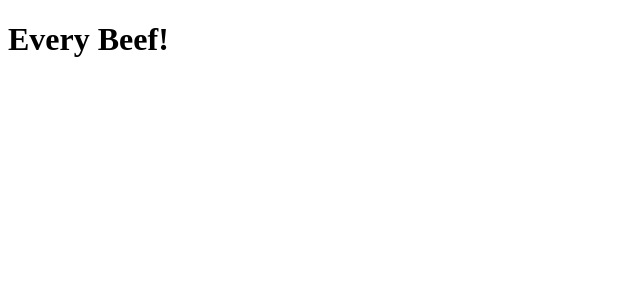
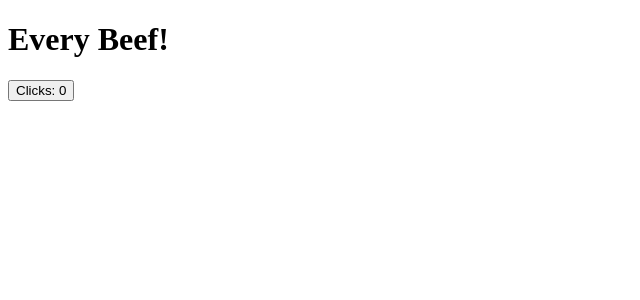
Before and after one commit to frankalbenesius/everybeef, a React (Vite) app: page / in a window 1280 px wide. Shown: the top 300 px of the page, without its empty margins (0-640 px from the left). Built offline with nearby package versions, Linux system fonts and the light colour scheme.

Commit message:
add da state

```diff
--- a/src/App.tsx
+++ b/src/App.tsx
@@ -1,3 +1,14 @@
+import { useState } from "react";
+
 export function App() {
-  return <h1>Every Beef!</h1>;
+  const [count, setCount] = useState(0);
+
+  return (
+    <div>
+      <h1>Every Beef!</h1>
+      <button type="button" onClick={() => setCount((c) => c + 1)}>
+        Clicks: {count}
+      </button>
+    </div>
+  );
 }
```
